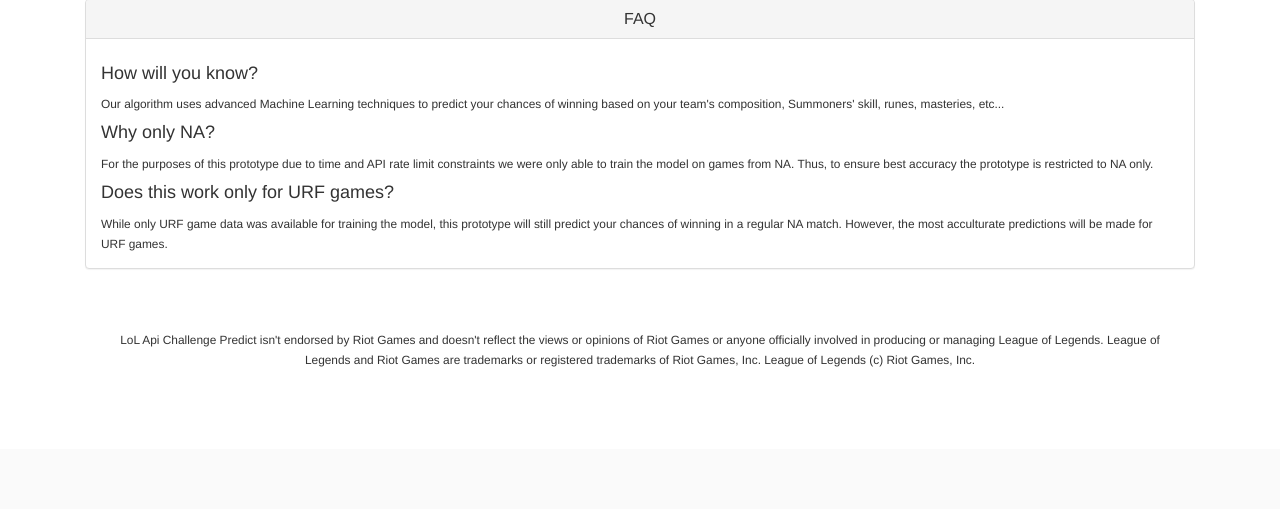
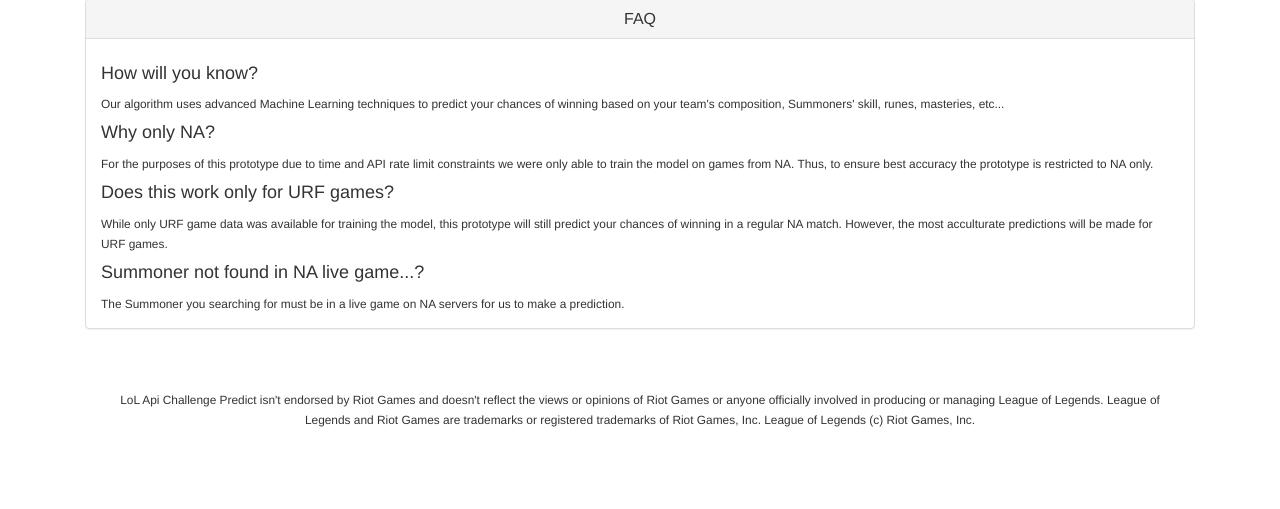
Before and after one commit to alexiip/lolapichallengepredict, a Flask app: page / in a window 1280 px wide. Shown: the part 512-1021 px from the top of the page. Before the commit the page ends 879 px from the top, so only its background shows below. Run offline with Flask 2, Linux system fonts and the light colour scheme; parts of the project's set-up code (start-up, migrations or seed data) failed here and were passed over; some libraries are stand-ins or nearby versions.

Commit message:
Adding better error messages

```diff
--- a/RiotChallengeWeb/static/js/script.js
+++ b/RiotChallengeWeb/static/js/script.js
@@ -81,7 +81,7 @@ function showNotFound() {
     var alert = "<br/><br/><div class=\"alert alert-danger alert-dismissible fade in\" role=\"alert\"> \
             <button type=\"button\" class=\"close\" data-dismiss=\"alert\"><span aria-hidden=\"true\">x</span> \
             <span class=\"sr-only\">Close</span></button> \
-            <strong>Summoner not found in NA...</strong></div>";
+            <strong>Summoner not found in NA live game...</strong></div>";
     $("#error").html(alert);
 }
 
--- a/RiotChallengeWeb/templates/index.html
+++ b/RiotChallengeWeb/templates/index.html
@@ -101,6 +101,8 @@
             <div class="text-left"><small>For the purposes of this prototype due to time and API rate limit constraints we were only able to train the model on games from NA. Thus, to ensure best accuracy the prototype is restricted to NA only.</small></div>
             <div class="text-left"><h4>Does this work only for URF games?</h4></div>
             <div class="text-left"><small>While only URF game data was available for training the model, this prototype will still predict your chances of winning in a regular NA match. However, the most acculturate predictions will be made for URF games.</small></div>
+            <div class="text-left"><h4>Summoner not found in NA live game...?</h4></div>
+            <div class="text-left"><small>The Summoner you searching for must be in a live game on NA servers for us to make a prediction.</small></div>
 
         </div>
      </div>
```
Also changed, not shown: 1 other file.
